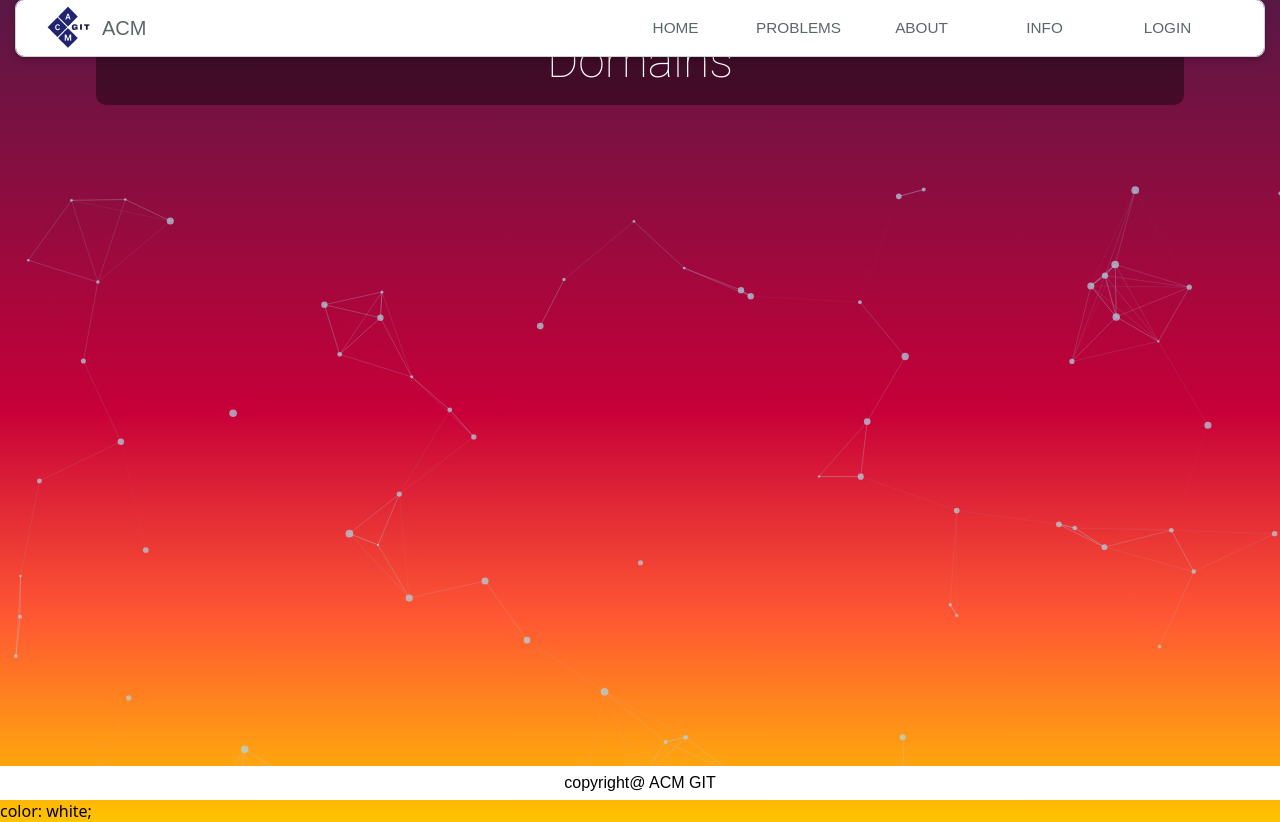
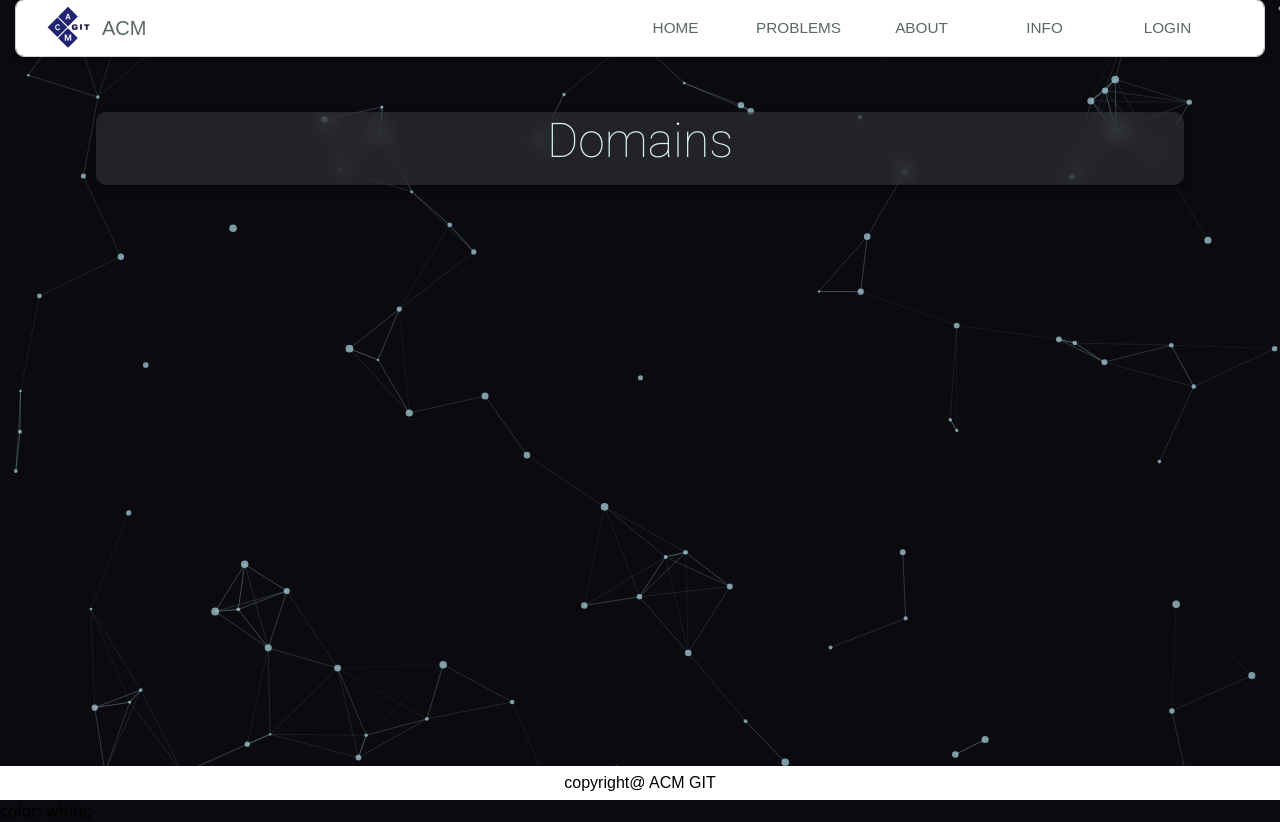
Before and after one commit to KrithikaHS/ACM-Nexus, a Django app: template MainApp/templates/MainApp/problems.html in a window 1280 px wide. Run offline with Django 5.2, Linux system fonts and the light colour scheme; the template is opened without the code that fills it, so the values that code supplies are empty; some libraries are stand-ins or nearby versions; some web fonts are replaced.

Commit message:
Update problems.css

```diff
--- a/MainApp/static/MainApp/problems.css
+++ b/MainApp/static/MainApp/problems.css
@@ -11,7 +11,10 @@
   max-width: 1240px;
   width: 100%;
   border-radius: 10px;
-  background-color: #00000066;
+  background: rgba(255, 255, 255, 0.1);
+  backdrop-filter: blur(10px);
+  box-shadow: 0 4px 10px rgba(0, 0, 0, 0.3);
+  z-index:10;
   display: flex;
   flex-direction: column;
   align-items: center;
@@ -19,7 +22,7 @@
 }
 .title-about {
     font-family: 'Rubik Lines',Roboto;
-    color: white;
+    color: rgb(211, 241, 246);
     font-size: 3rem;
     /* font-weight: 600; */
     margin-bottom: 1rem;
@@ -43,12 +46,15 @@
   max-width: 400px;
   border-radius: 10px;
   padding: 2rem;
-  background-color: #00000066;
+  background: rgba(255, 255, 255, 0.1);
+  backdrop-filter: blur(10px);
+  box-shadow: 0 4px 10px rgba(0, 0, 0, 0.3);
   margin-bottom: 30px;
+  z-index: 10;
 }
 
 .heading {
-    color: turquoise;
+    color: rgb(121, 221, 211);
     padding-bottom:2rem;
   }
 
@@ -92,3 +98,21 @@
       scale: 1.6;
     }
   }
+
+  /* updated css */
+  .card-content li {
+    list-style-type: "◆ ";
+  }
+  body {
+    /* margin: 0; */
+    /* overflow: hidden; */
+    background: #0a0a0f;
+}
+canvas {
+    position: fixed;
+    top: 0;
+    left: 0;
+    width: 100%;
+    z-index: -1;
+    /* height: 100%; */
+}
```
